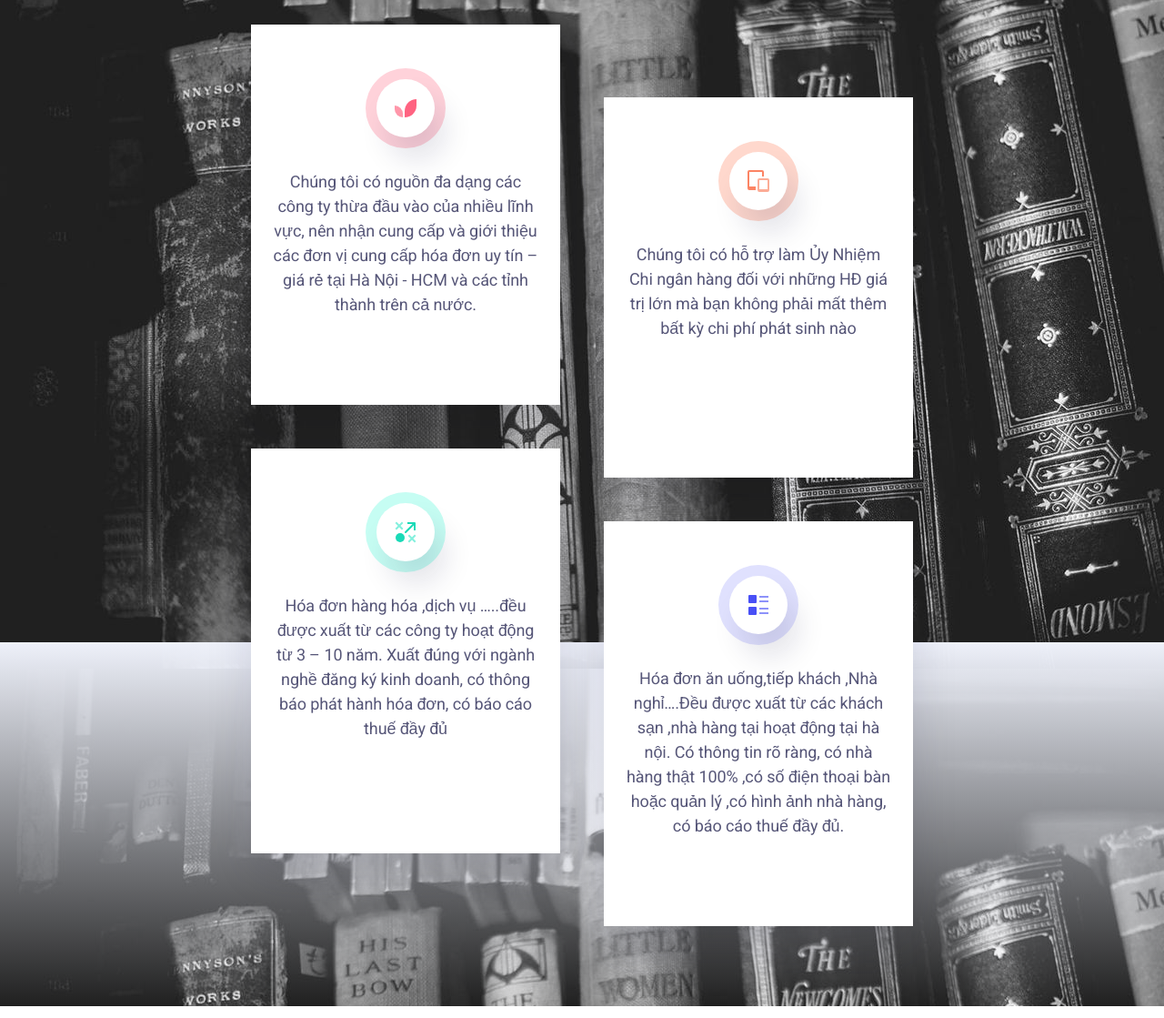
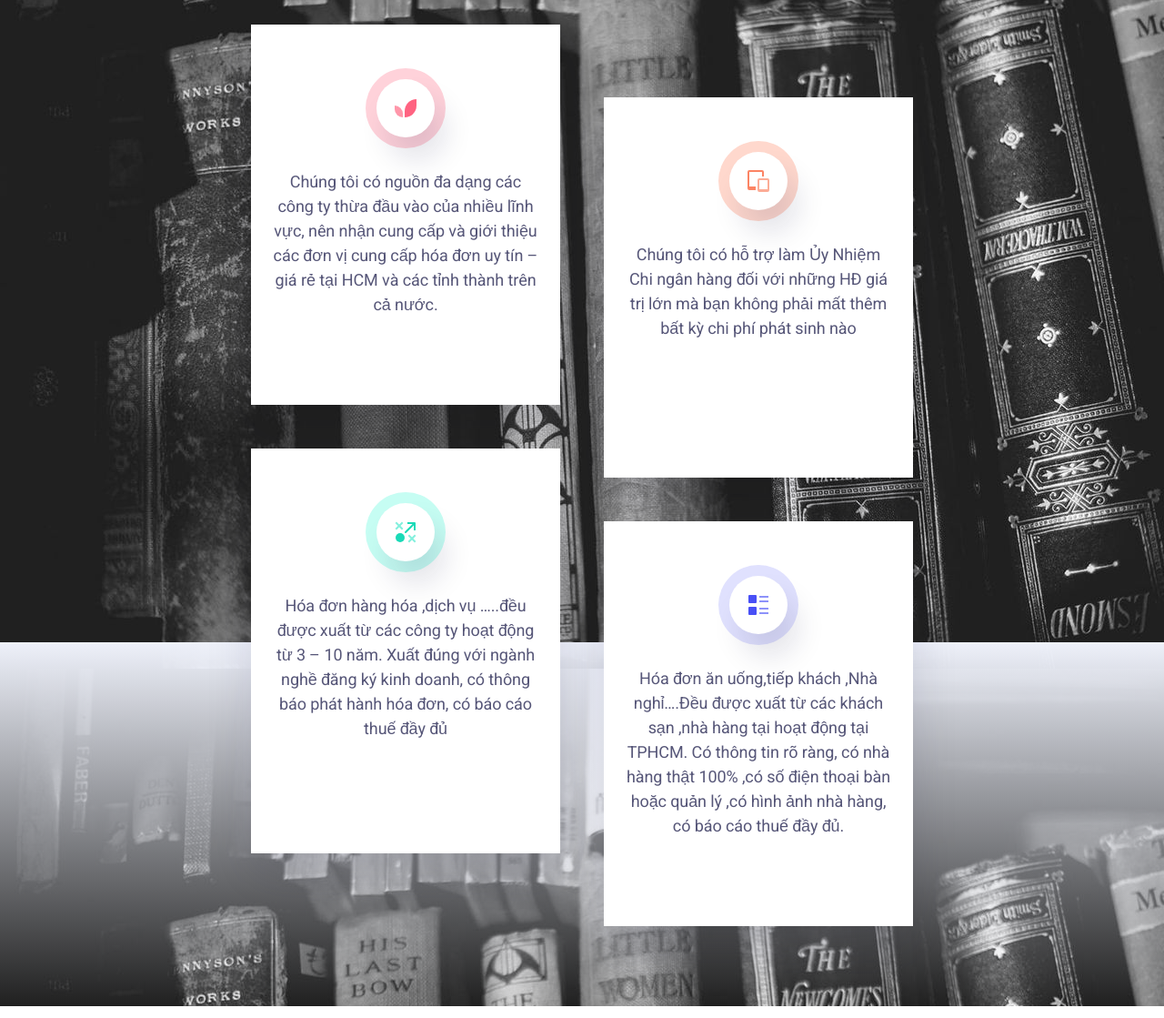
Before and after one commit to caoquy2000/hoa-don, a plain HTML site: page index.html in a window 1280 px wide. Shown: the part 1122-2241 px from the top of the page at 91% size. Drawn offline with nearby package versions, Linux system fonts and the light colour scheme.

Commit message:
update hanoi to hcm

```diff
--- a/index.html
+++ b/index.html
@@ -63,7 +63,7 @@
 										    </g>
 										</svg>
                                     </div>
-                                    <p class="text-sm">Chúng tôi có nguồn đa dạng các công ty thừa đầu vào của nhiều lĩnh vực, nên nhận cung cấp và giới thiệu các đơn vị cung cấp hóa đơn uy tín – giá rẻ tại Hà Nội - HCM và các tỉnh thành trên cả nước.</p>
+                                    <p class="text-sm">Chúng tôi có nguồn đa dạng các công ty thừa đầu vào của nhiều lĩnh vực, nên nhận cung cấp và giới thiệu các đơn vị cung cấp hóa đơn uy tín – giá rẻ tại HCM và các tỉnh thành trên cả nước.</p>
                                 </div>
                             </div>
 							<div class="feature text-center is-revealing">
@@ -106,7 +106,7 @@
 										</svg>
                                     </div>
                                     <p class="text-sm">
-										Hóa đơn ăn uống,tiếp khách ,Nhà nghỉ….Đều được xuất từ các khách sạn ,nhà hàng tại hoạt động tại hà nội. Có thông tin rõ ràng, có nhà hàng thật 100% ,có số điện thoại bàn hoặc quản lý ,có hình ảnh nhà hàng, có báo cáo thuế đầy đủ.</p>
+										Hóa đơn ăn uống,tiếp khách ,Nhà nghỉ….Đều được xuất từ các khách sạn ,nhà hàng tại hoạt động tại TPHCM. Có thông tin rõ ràng, có nhà hàng thật 100% ,có số điện thoại bàn hoặc quản lý ,có hình ảnh nhà hàng, có báo cáo thuế đầy đủ.</p>
                                 </div>
                             </div>
 						</div>
```
